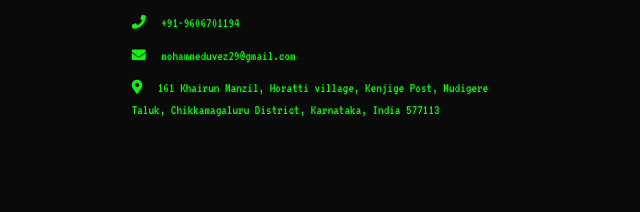
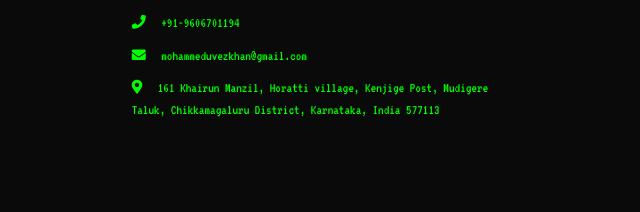
Before and after one commit to mohammeduvez29/mohammeduvez29.github.io, a plain HTML site: page index.html in a window 1280 px wide. Shown: the part 3975-4187 px from the top of the page, 315-955 px from the left. Drawn offline with Linux system fonts and the light colour scheme.

Commit message:
Update index.html
email id edit

```diff
--- a/index.html
+++ b/index.html
@@ -178,7 +178,7 @@
             <div class="footer-column">
                 <h3>Contact</h3>
                 <p><i class="fas fa-phone"></i> +91-9606701194</p>
-                <p><i class="fas fa-envelope"></i> mohammeduvez29@gmail.com</p>
+                <p><i class="fas fa-envelope"></i> mohammeduvezkhan@gmail.com</p>
                 <p><i class="fas fa-map-marker-alt"></i> 161 Khairun Manzil, Horatti village, Kenjige Post, Mudigere Taluk, Chikkamagaluru District, Karnataka, India 577113</p>
             </div>
             <div class="footer-column">
```
